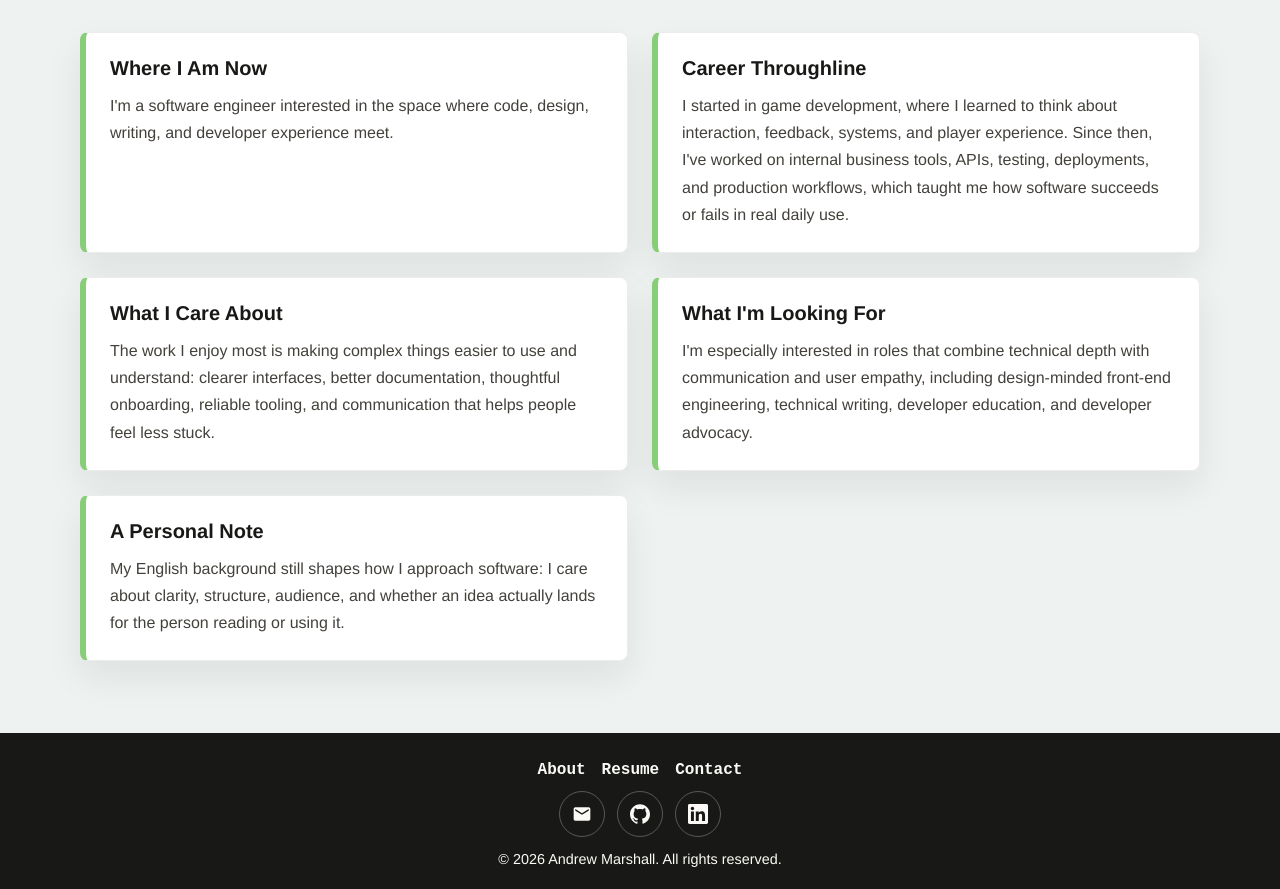
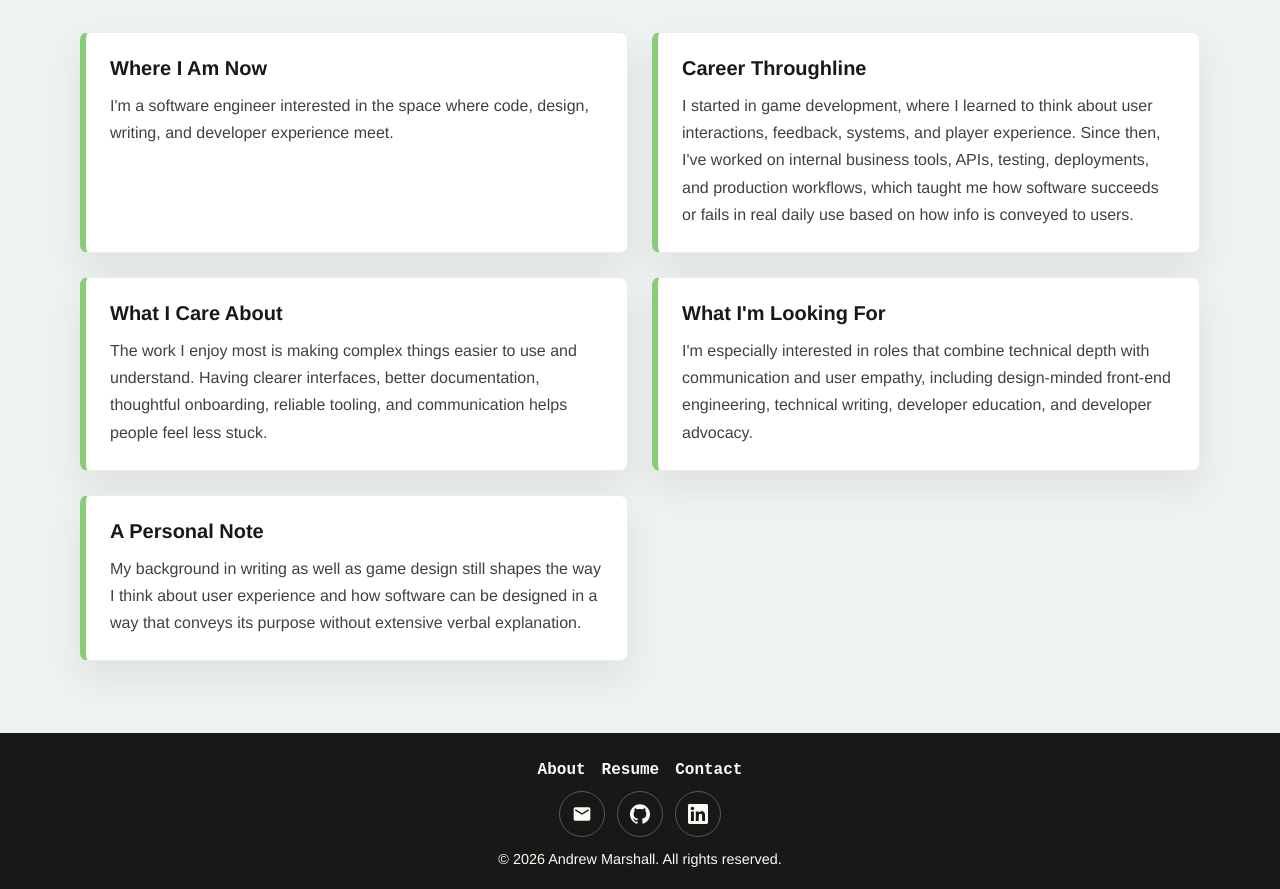
Before and after one commit to alm266/andrew-developer-portfolio, an Angular app: page /about in a window 1280 px wide. Shown: the part 998-1887 px from the top of the page. Built offline with nearby package versions, Linux system fonts and the light colour scheme.

Commit message:
updated About text blurbs

```diff
--- a/src/app/features/about/about.component.html
+++ b/src/app/features/about/about.component.html
@@ -29,19 +29,19 @@
         <article class="about-story__item">
           <h3>Career Throughline</h3>
           <p>
-            I started in game development, where I learned to think about interaction, feedback,
+            I started in game development, where I learned to think about user interactions, feedback,
             systems, and player experience. Since then, I've worked on internal business tools,
             APIs, testing, deployments, and production workflows, which taught me how software
-            succeeds or fails in real daily use.
+            succeeds or fails in real daily use based on how info is conveyed to users.
           </p>
         </article>
 
         <article class="about-story__item">
           <h3>What I Care About</h3>
           <p>
-            The work I enjoy most is making complex things easier to use and understand: clearer
+            The work I enjoy most is making complex things easier to use and understand. Having clearer
             interfaces, better documentation, thoughtful onboarding, reliable tooling, and
-            communication that helps people feel less stuck.
+            communication helps people feel less stuck.
           </p>
         </article>
 
@@ -57,9 +57,8 @@
         <article class="about-story__item">
           <h3>A Personal Note</h3>
           <p>
-            My English background still shapes how I approach software: I care about clarity,
-            structure, audience, and whether an idea actually lands for the person reading or using
-            it.
+            My background in writing as well as game design still shapes the way I think about user experience
+            and how software can be designed in a way that conveys its purpose without extensive verbal explanation.
           </p>
         </article>
       </div>
```
